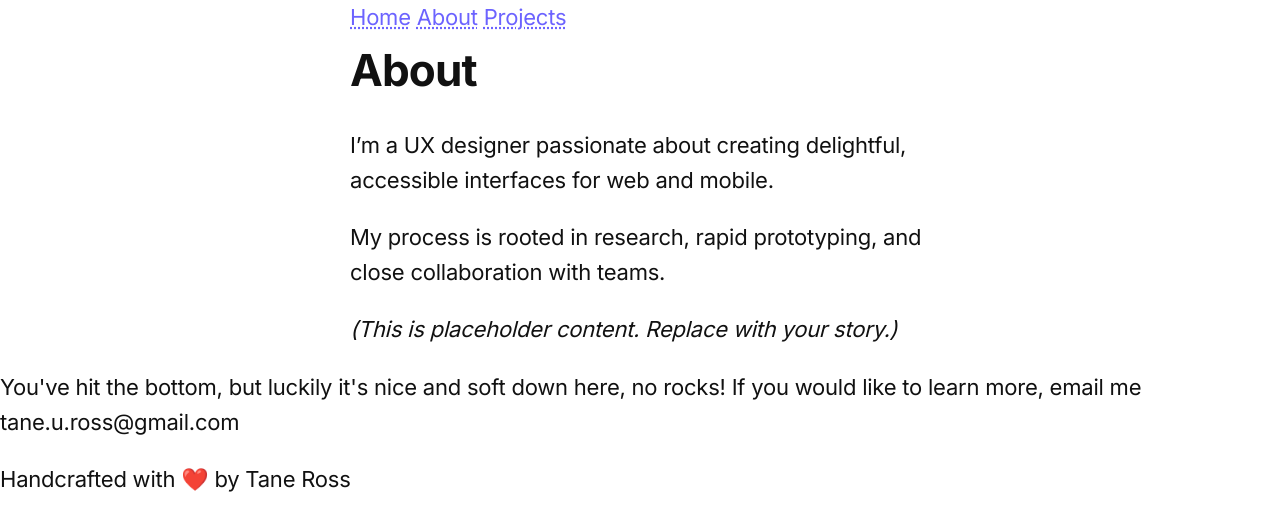
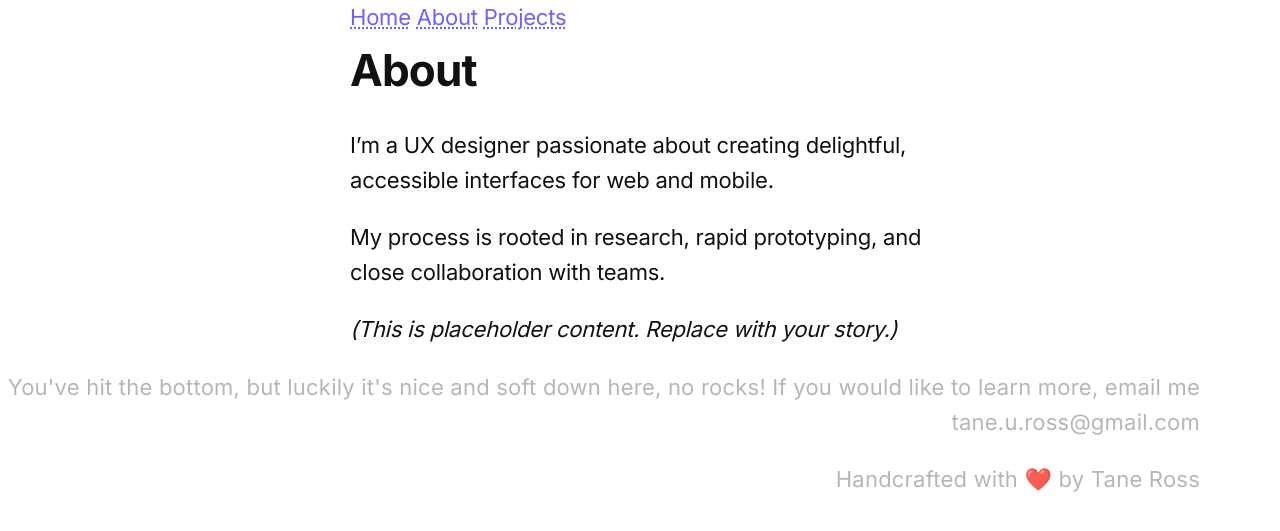
Before and after one commit to projekt2050/Portfolio, a Jekyll site: the page built from about.md, in a window 1280 px wide. Shown: the top 531 px of the page. Built offline with Jekyll 4.4.1, drawn with Linux system fonts in a browser that asks for light colours.

Commit message:
Update main.css

```diff
--- a/assets/main.css
+++ b/assets/main.css
@@ -143,6 +143,25 @@ ul, ol {
   margin-left: 1.3em;
 }
 
+/* Footer */
+.footer {
+  width: 100%;
+  padding: 40px 40px;
+  background: none;
+  box-sizing: border-box;
+  display: flex;
+  justify-content: flex-end;
+}
+.footer-content {
+  margin-right: 80px;
+  font-size: 1 rem;
+  color: #aaa;
+  letter-spacing: 0.01em;
+  text-align: right;
+  opacity: 0.85;
+  user-select: none;
+}
+
 @media (max-width: 700px) {
   .container {
     max-width: 98vw;
```
